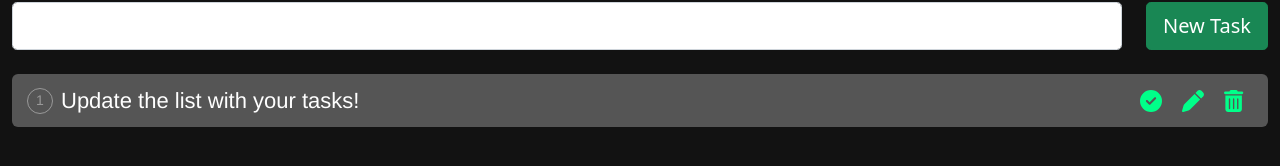
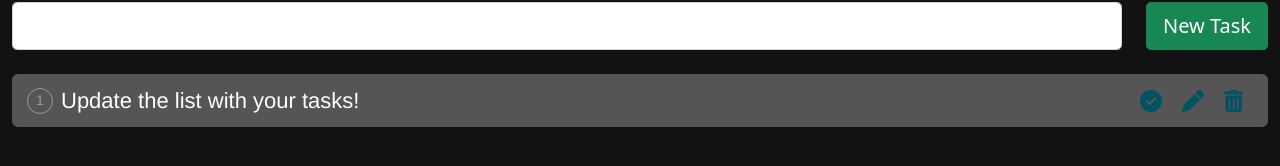
Before and after one commit to RyanGormican/ListLast, a React (Create React App) app: page / in a window 1280 px wide. Shown: the part 140-306 px from the top of the page. Built offline with nearby package versions, Linux system fonts and the light colour scheme.

Commit message:
Update App.css

```diff
--- a/src/App.css
+++ b/src/App.css
@@ -46,12 +46,12 @@ span{
 }
 .taskBackground .icons span {
    cursor: pointer;
-  color: #00ff89;
+  color: #005363;
   display: inline-block;
   margin: 0px 10px 0 10px;
 }
-taskBg .icons span:hover {
-  color: yellow;
+taskBackground .icons span:hover {
+  color: #00C8F0;
 }
 .mr-20 {
   margin-right: 20px;
```
